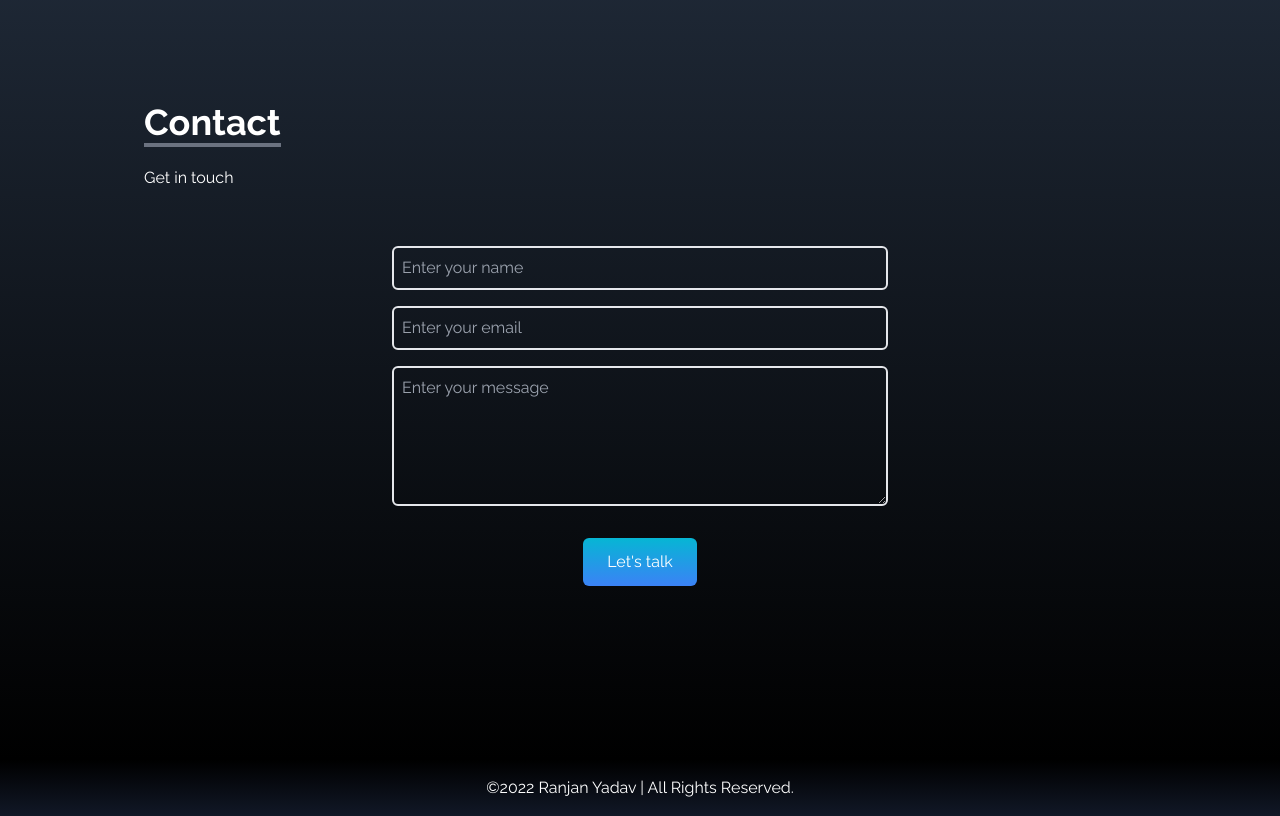
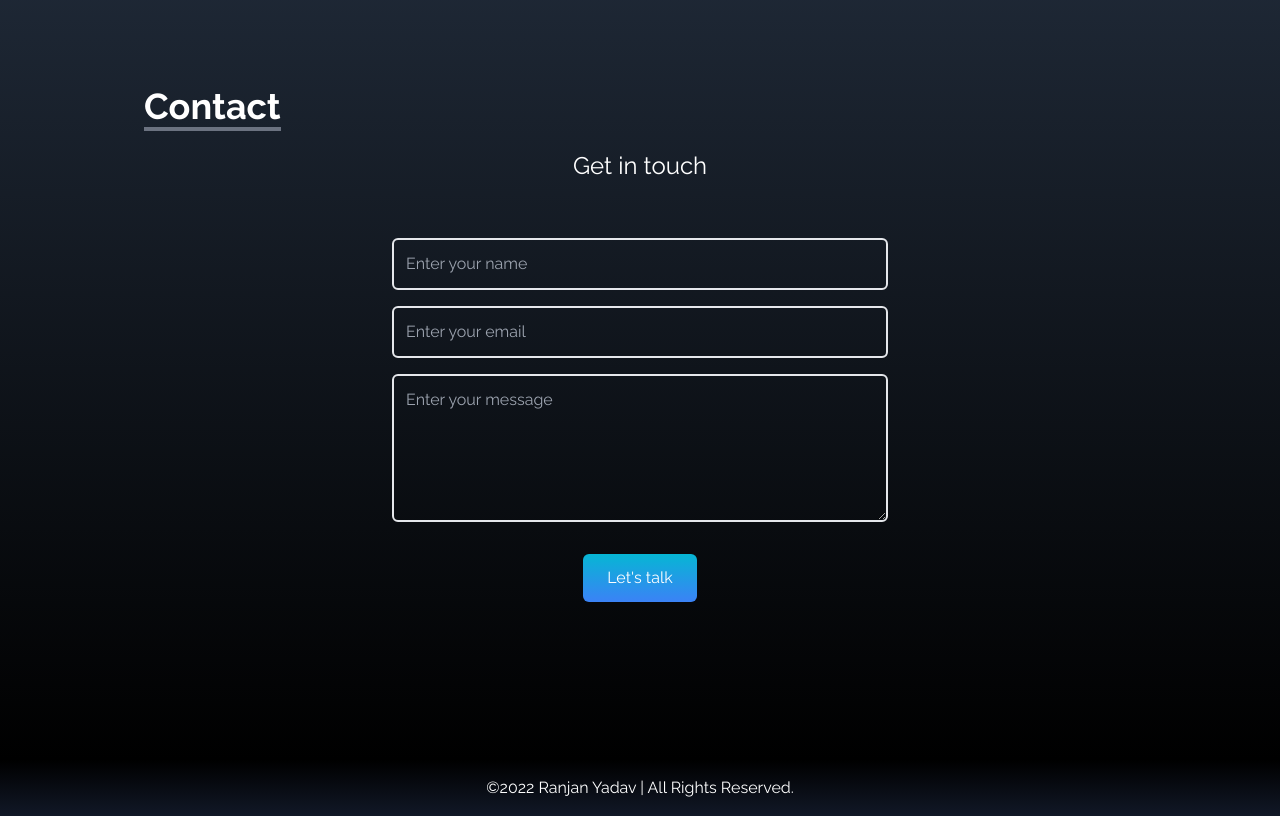
Before and after one commit to ranjanydv/react-portfolio, a React (Vite) app: page / in a window 1280 px wide. Shown: the part 2440-3256 px from the top of the page. Built offline with nearby package versions, Linux system fonts and the light colour scheme.

Commit message:
Centered Text

```diff
--- a/src/components/Contact.jsx
+++ b/src/components/Contact.jsx
@@ -9,7 +9,7 @@ const Contact = () => {
 					<p className="text-4xl font-bold inline border-b-4 border-gray-500">
 						Contact
 					</p>
-					<p className="py-6">Get in touch</p>
+					<p className="py-6 text-center text-2xl">Get in touch</p>
 				</div>
 
 				<div className=" flex justify-center items-center">
@@ -22,19 +22,19 @@ const Contact = () => {
 							type="text"
 							name="name"
 							placeholder="Enter your name"
-							className="p-2 bg-transparent border-2 rounded-md text-white focus:outline-none"
+							className="p-3 bg-transparent border-2 rounded-md text-white focus:outline-none"
 						/>
 						<input
 							type="email"
 							name="email"
 							placeholder="Enter your email"
-							className="my-4 p-2 bg-transparent border-2 rounded-md text-white focus:outline-none"
+							className="my-4 p-3 bg-transparent border-2 rounded-md text-white focus:outline-none"
 						/>
 						<textarea
 							name="message"
 							placeholder="Enter your message"
 							rows="5"
-							className="p-2 bg-transparent border-2 rounded-md text-white focus:outline-none"
+							className="p-3 bg-transparent border-2 rounded-md text-white focus:outline-none"
 						></textarea>
 
 						<button className="text-white bg-gradient-to-b from-cyan-500 to-blue-500 px-6 py-3 my-8 mx-auto flex items-center rounded-md hover:scale-110 duration-300">
```
